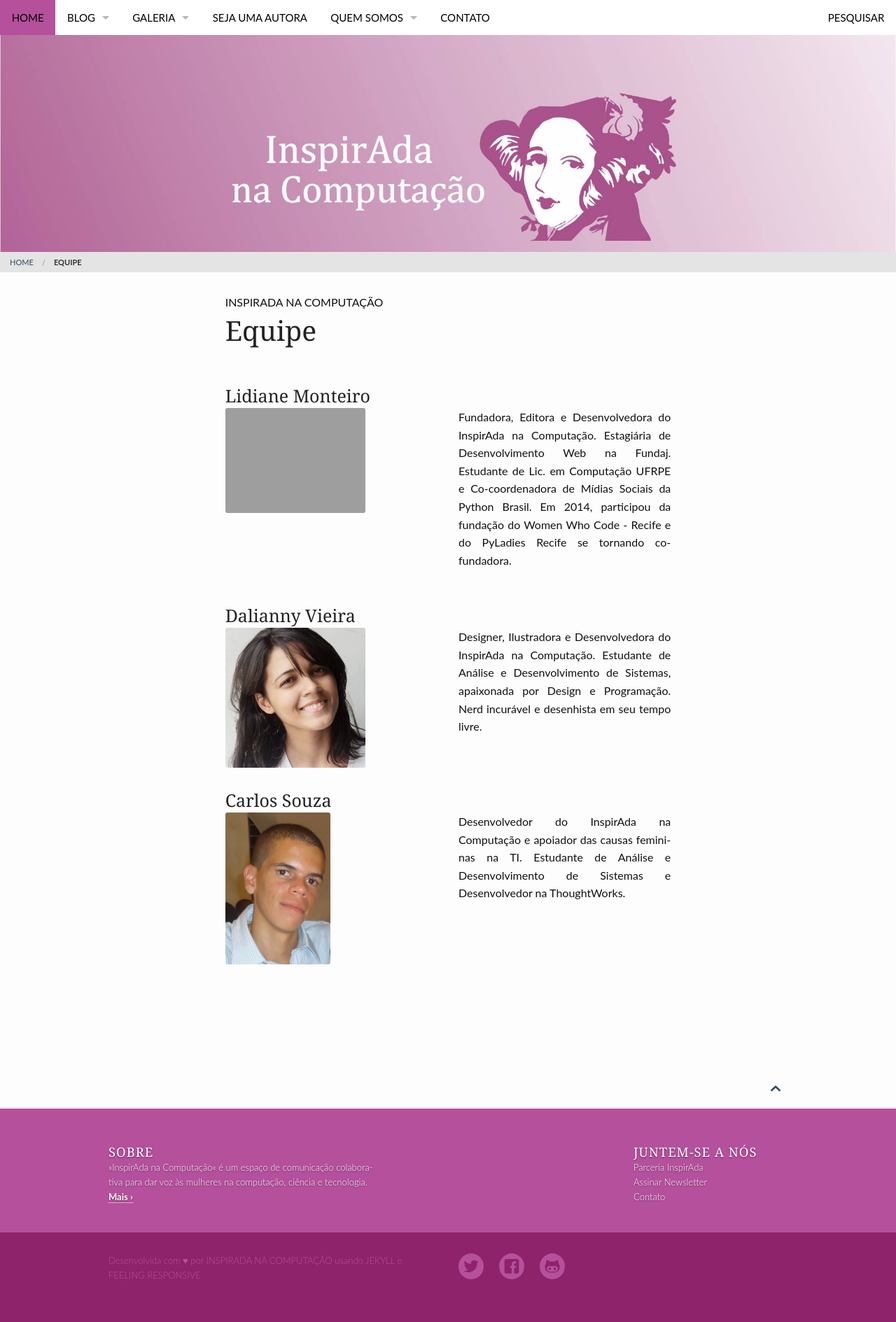
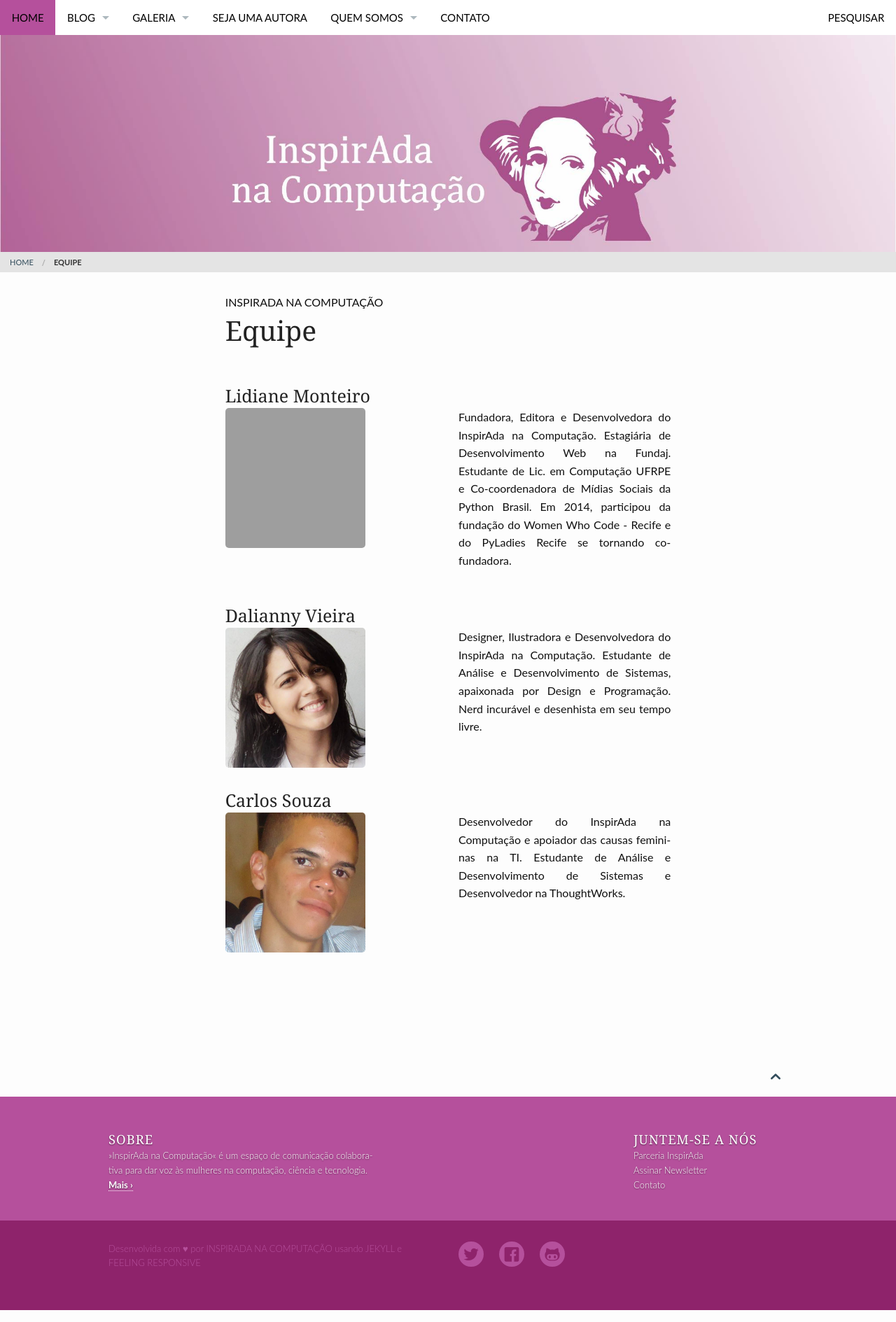
Before and after one commit to inspiradanacomputacao/inspiradanacomputacao.github.io, a Jekyll site: the page built from pages/equipe.md, in a window 1280 px wide. Shown: the whole page at 70% size. Built offline with Jekyll 4.4.1, drawn with Linux system fonts in a browser that asks for light colours.

Commit message:
Redimensionando corretamente imagens na página sobre

```diff
--- a/pages/equipe.md
+++ b/pages/equipe.md
@@ -10,6 +10,29 @@ header:
     image_fullwidth: "banner_principal.jpg"
 
 ---
+<style type="text/css">
+  .show-for-large-up > .row:nth-child(2) > .columns:first-child > div {
+    width: 200px;
+    height: 200px;
+    background-size: cover;
+    background-position: 50%;
+    border-radius: 5px;
+  }
+
+  .show-for-large-up:nth-child(2) > .row:nth-child(2) > .columns:first-child > div {
+    background-image: url("http://inspiradanacomputacao.github.io/images/perfil_lidy.jpg");
+  }
+
+  .show-for-large-up:nth-child(3) > .row:nth-child(2) > .columns:first-child > div {
+    background-image: url("http://inspiradanacomputacao.github.io/images/perfil_dali.jpg");
+  }
+
+  .show-for-large-up:nth-child(4) > .row:nth-child(2) > .columns:first-child > div {
+    background-image: url("http://inspiradanacomputacao.com/images/perfil_carlos.jpg");
+  }
+}
+</style>
+
 <div class="show-for-large-up">
     <div class="row">
         <div class="small-12 columns">
@@ -18,7 +41,7 @@ header:
     </div>
 	<div class="row">
       <div class="large-6 columns">
-	  	  <img src="http://inspiradanacomputacao.github.io/images/perfil_lidy.jpg" width= "200px" alt="">
+	  	  <div title="lidiane monteiro"></div>
 	  	  <!-- não funciona exibir a imagem com o código abaixo:
 	  	  <img src="{{ site.url }}/images/webdesign_screenshot_jcorneille.jpg" alt="">
       -->
@@ -38,7 +61,7 @@ header:
     </div>
   <div class="row">
     <div class="large-6 columns">
-        <img src="http://inspiradanacomputacao.github.io/images/perfil_dali.jpg" width= "200px" alt="">
+        <div title="dalianny vieira"></div>
         <!--
         <img src="{{ site.url }}/images/webdesign_screenshot_jcorneille.jpg" alt="">
         -->
@@ -58,8 +81,8 @@ header:
     </div>
   <div class="row">
     <div class="large-6 columns">
-        <img src="http://inspiradanacomputacao.github.io/images/perfil_carlos.jpg" width="150px" alt="">
-      </div>
+        <div title="carlos souza"></div>
+    </div>
     <div class="large-6 columns">
         <p align="justify">
           Desenvolvedor do InspirAda na Computação e apoiador das causas femininas na TI. Estudante de Análise e Desenvolvimento de Sistemas e Desenvolvedor na ThoughtWorks.
```
